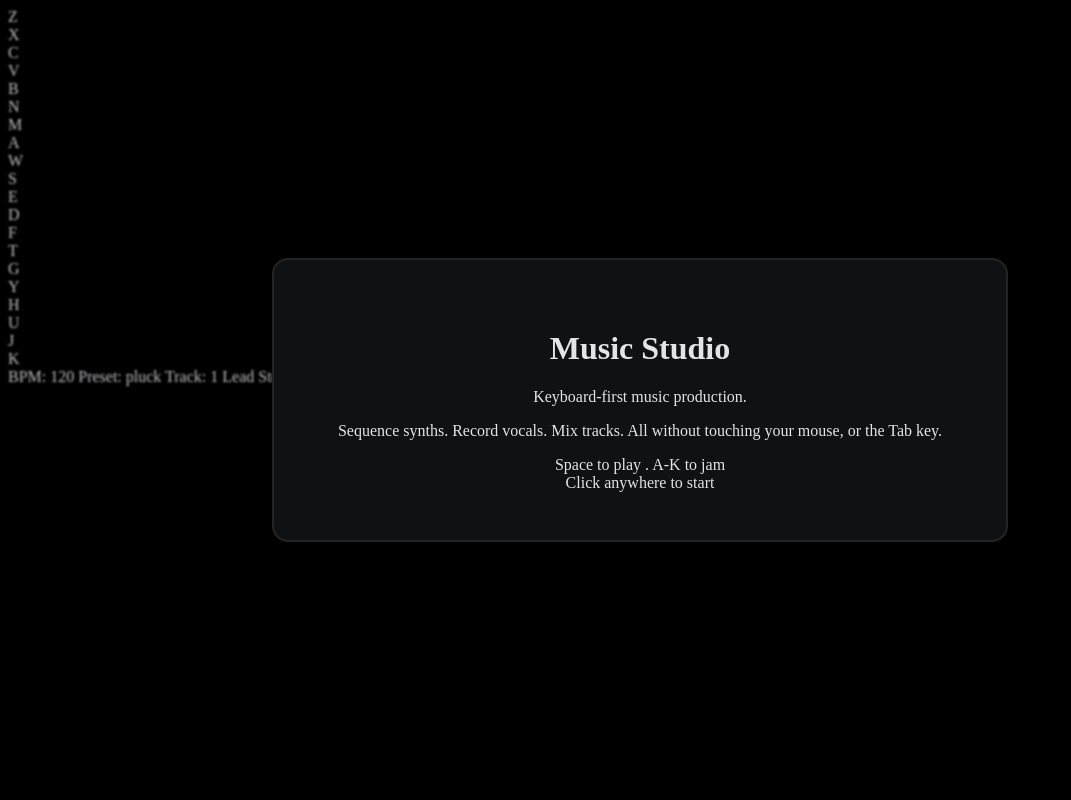
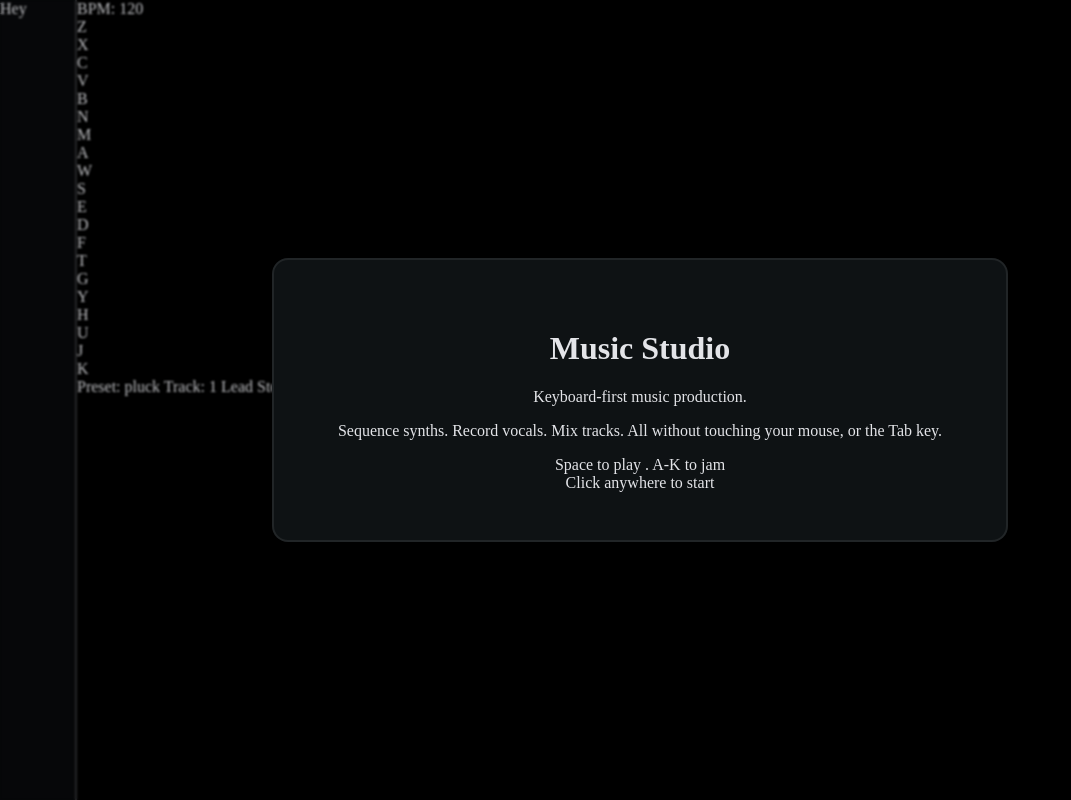
Before and after one commit to dreadfulstep/music, a website with bundled scripts: page index.html in a window 1280 px wide. Shown: the whole page, without its empty margins (0-1071 px from the left). Built offline with nearby package versions, Linux system fonts and the light colour scheme.

Commit message:
Starting on layout and added logo

```diff
--- a/css/main.css
+++ b/css/main.css
@@ -19,6 +19,7 @@
 html, body {
   background: var(--background);
   color: var(--foreground);
+  padding: 0; margin: 0;
 }
 
 #start-overlay {
@@ -41,3 +42,15 @@ html, body {
   padding: 48px 64px;
   text-align: center;
 }
+
+.sidebar {
+  height: 100vh;
+  background: var(--surface);
+  border-right: 2px solid var(--border-strong);
+  width: 75px;
+}
+
+.content {
+  display: flex;
+  padding: 0; margin: 0;
+}
--- a/index.html
+++ b/index.html
@@ -14,8 +14,8 @@
         <h1>Music Studio</h1>
         <p class="tagline">Keyboard-first music production.</p>
         <p class="blurb">
-          Sequence synths. Record vocals. Mix tracks.
-          All without touching your mouse, or the Tab key.
+          Sequence synths. Record vocals. Mix tracks. All without touching your
+          mouse, or the Tab key.
         </p>
         <div class="kbd-hint">
           <span class="key-cap">Space</span> to play .
@@ -25,13 +25,21 @@
       </div>
     </div>
 
+    <div class="content">
+      <div class="sidebar">Hey</div>
+
+      <main>
+        <div class="navbar">
+          <span id="bpm-display">BPM: 120</span>
+        </div>
+
         <div id="keys"></div>
-
         <div id="status">
-      <span id="bpm-display">BPM: 120</span>
           <span id="preset-display">Preset: pluck</span>
           <span id="track-display">Track: 1 Lead</span>
           <span id="play-state">Stopped</span>
         </div>
+      </main>
+    </div>
   </body>
 </html>
```
Also changed, not shown: ideas.md (added, +6 -0 lines), assets/logo.png (added). Lines whose indentation alone changed are shown as unchanged.
